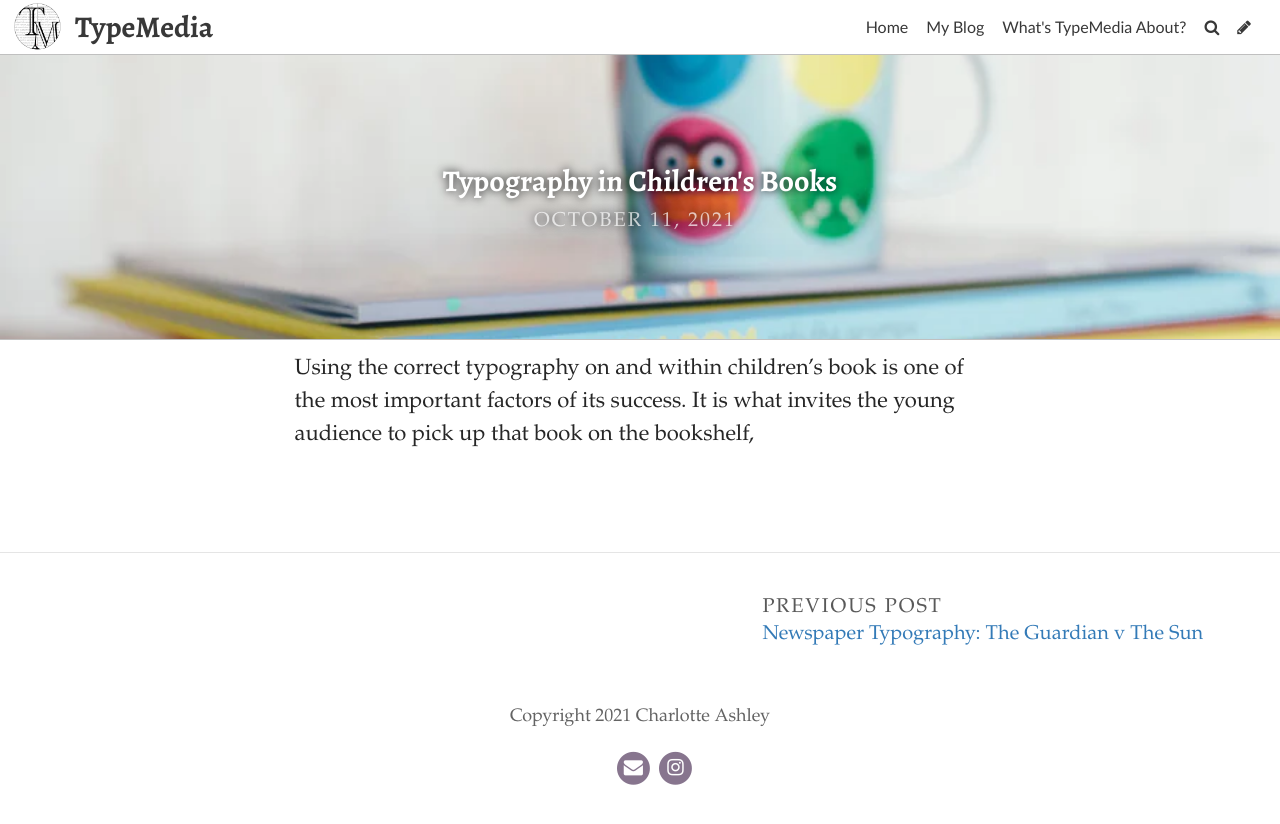
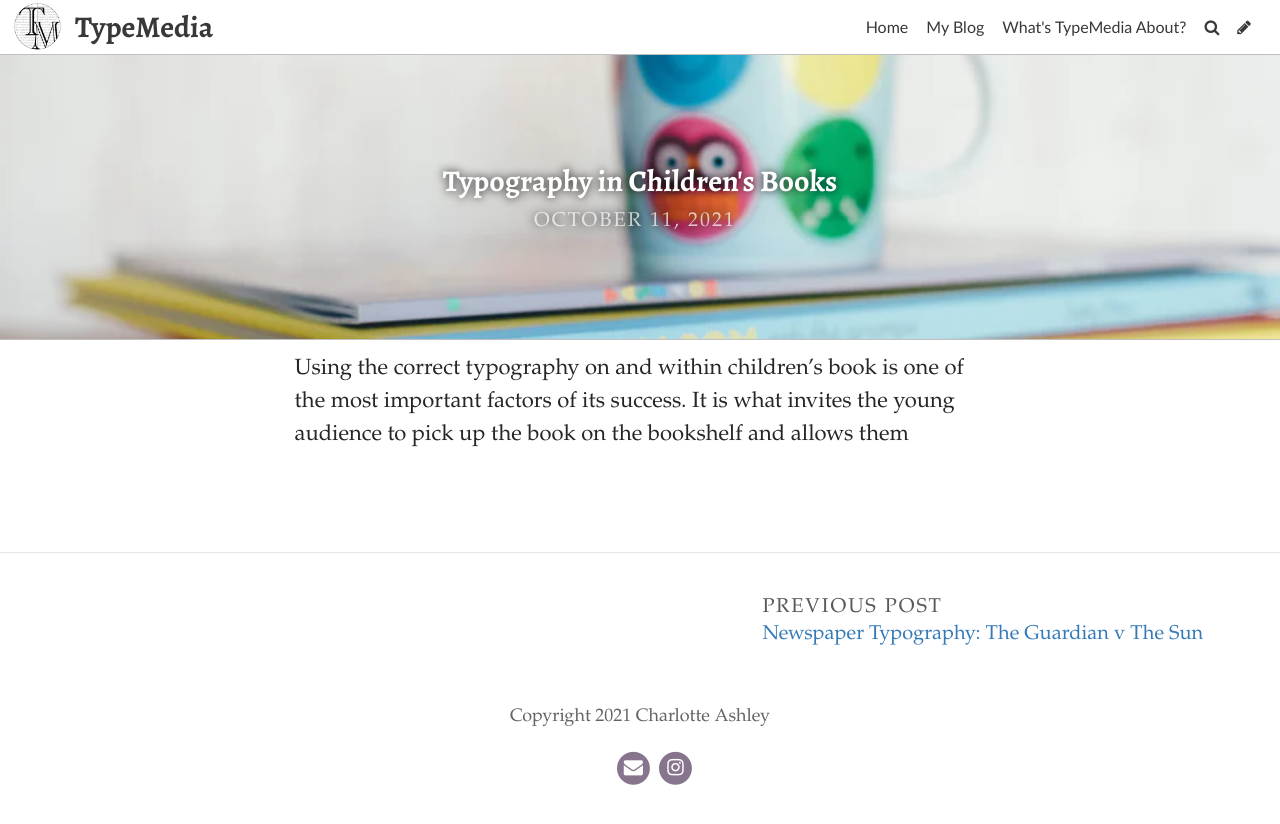
Before and after one commit to charlotteaashley/typo-design-template, a Jekyll site: the page built from _posts/2021-10-11-typography-in-childrens-books.md, in a window 1280 px wide. Shown: the top 824 px of the page. Built offline with Jekyll 4.4.1, drawn with Linux system fonts in a browser that asks for light colours; some web fonts are replaced.

Commit message:
Update Post “2021-10-11-typography-in-childrens-books”

```diff
--- a/_posts/2021-10-11-typography-in-childrens-books.md
+++ b/_posts/2021-10-11-typography-in-childrens-books.md
@@ -6,4 +6,4 @@
 title_color: "#ffffff"
 comments: false
 ---
-Using the correct typography on and within children's book is one of the most important factors of its success. It is what invites the young audience to pick up that book on the bookshelf,
+Using the correct typography on and within children's book is one of the most important factors of its success. It is what invites the young audience to pick up the book on the bookshelf and allows them
```
